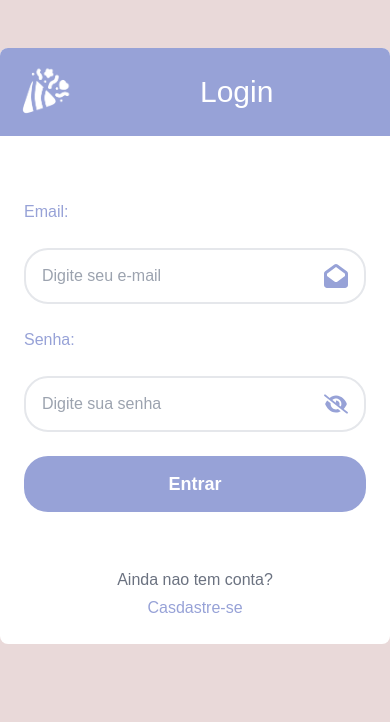
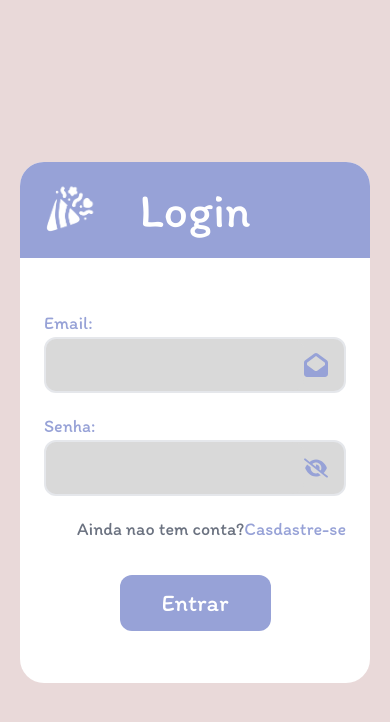
Before and after one commit to RafhaelMilanes/Front-end-PI, a Next.js app in the folder festa-pi-iesb/: page /signin in a window 390 px wide. Shown: the top 722 px of the page. Built offline with nearby package versions, Linux system fonts and the light colour scheme.

Commit message:
Alterações pontuais para padronização estética da pagina login e sua respectiva responsividade #10

```diff
--- a/festa-pi-iesb/src/app/(auth)/signin/page.tsx
+++ b/festa-pi-iesb/src/app/(auth)/signin/page.tsx
@@ -1,26 +1,23 @@
 import { SigninForm } from "@/components/auth/signin-form";
+import { Button } from "@/components/ui/button";
 import { Logo } from "@/components/ui/logo";
 import Link from "next/link";
 
 export default function Page() {
   return (
-    <div className="max-w-lg mx-auto mt-12 bg-white rounded-lg">
-        <div className="p-4 rounded-t-lg bg-[#97A2D7] flex flex-row items-center">
-            <Logo size={56} />
-            <h1 className="ml-32 text-white text-3xl">Login</h1>
+    <div className="w-[32rem] mx-5 bg-white rounded-3xl">
+        <div className="p-4 py-6 rounded-t-3xl bg-[#97A2D7] relative justify-center flex flex-row items-center">
+            <div className="absolute left-5">
+              <Logo size={56} />
+            </div>
+            <h1 className="flex text-white text-5xl">Login</h1>
         </div>
 
         <div className="p-6">
-            <div className=" mt-10 mb-14 flex flex-col gap-6">
+            <div className="my-7 flex flex-col">
                 <SigninForm />
             </div>
-            <div className="flex flex-col justify-center items-center gap-1 md:flex-row">
-                <div className="text-gray-500">Ainda nao tem conta?</div>
-                <Link href={"/signup"} className="hover:underline">
-                Casdastre-se
-                </Link>
-            </div>
-      </div>
+        </div>
     </div>
   );
 }
--- a/festa-pi-iesb/src/app/globals.css
+++ b/festa-pi-iesb/src/app/globals.css
@@ -2,11 +2,22 @@
 @tailwind components;
 @tailwind utilities;
 
-@import url("https://fonts.googleapis.com/css2?family=Rubik:ital,wght@0,300..900;1,300..900&display=swap");
 
 body {
-  font-family: "Rubik", sans-serif;
-  font-size: 16px;
+  font-family: "itim", sans-serif;
+  font-size: 18px;
   background-color: #e9d9d9;
   color: #97a2d7;
+  width: 100vw;
+  height: 100vh;
+  display: flex;
+  justify-content: center;
+  align-items: center;
 }
+
+@font-face {
+  font-family: "itim";
+  font-style: normal;
+  font-display: swap;
+  src: url(../assets/fonts/Itim-Regular.ttf) format("TrueType");
+}
--- a/festa-pi-iesb/src/components/auth/signin-form.tsx
+++ b/festa-pi-iesb/src/components/auth/signin-form.tsx
@@ -5,6 +5,7 @@ import { useState } from "react";
 import { Input } from "../ui/input";
 import { faEnvelopeOpen } from "@fortawesome/free-solid-svg-icons";
 import { Button } from "../ui/button";
+import Link from "next/link";
 
 export const SigninForm = () => {
     const router = useRouter();
@@ -32,6 +33,13 @@ export const SigninForm = () => {
                 password
             />
 
+            <div className="flex justify-center items-center self-end md:flex-row">
+                <p className="text-gray-500">Ainda nao tem conta?</p>
+                <Link href={"/signup"} className="hover:underline">
+                Casdastre-se
+                </Link>
+            </div>
+
             <Button label="Entrar" onClick={handleEnterButton} size={1}/>
         </>
     )
--- a/festa-pi-iesb/src/components/ui/button.tsx
+++ b/festa-pi-iesb/src/components/ui/button.tsx
@@ -7,8 +7,8 @@ type Props = {
 export const Button = ({ label, onClick, size }: Props) => {
   return (
     <div
-        className={`flex justify-center items-center cursor-pointer bg-[#97A2D7] text-white font-bold rounded-3xl  hover:bg-[#727ba8] transition duration-700 ease-in-out
-           ${size === 1 && 'h-14 text-lg'}
+        className={`flex justify-center items-center w-1/2 self-center mt-8 cursor-pointer bg-[#97A2D7] text-white rounded-xl hover:bg-[#727ba8] transition duration-700 ease-in-out
+           ${size === 1 && 'h-14 text-2xl'}
            ${size === 2 && 'h-10 text-md'}
            ${size === 3 && 'h-7 text-xs'}`}
         onClick={onClick}
--- a/festa-pi-iesb/src/components/ui/input.tsx
+++ b/festa-pi-iesb/src/components/ui/input.tsx
@@ -27,30 +27,27 @@ export const Input = ({
 }: Props) => {
   const [showPassword, setShowPassword] = useState(false);
   return (
-    <>
+    <div className="mb-5">
       {label && (
-        <div>
-          <label>{label}</label>
-        </div>
+          <label className="">{label}</label>
       )}
 
-      <div className="flex items-center h-14 rounded-3xl border-2 transition-colors duration-200 focus-within:border-[#97A2D7]">
+      <div className="flex items-center h-14 rounded-xl border-2 bg-[#D9D9D9] transition-colors duration-200 focus-within:border-[#97A2D7]">
         <input
           type={password && !showPassword ? "password" : "text"}
-          className="flex-1 outline-none h-full px-4 bg-transparent border-none"
-          placeholder={placeholder}
+          className="flex-1 outline-none h-full px-4 rounded-xl bg-[#D9D9D9] border-none"
           value={value}
           onChange={(e) => onChange && onChange(e.target.value)}
         />
-        {icon && <FontAwesomeIcon icon={icon} className="size-6 mr-4" />}
+        {icon && <FontAwesomeIcon icon={icon} className="size-6 mr-4 bg-[#D9D9D9]" />}
         {password && (
           <FontAwesomeIcon
             onClick={() => setShowPassword(!showPassword)}
             icon={showPassword ? faEye : faEyeSlash}
-            className="cursor-pointer mr-4 size-6 "
+            className="cursor-pointer mr-4 size-6 bg-[#D9D9D9]"
           />
         )}
       </div>
-    </>
+    </div>
   );
 };
--- a/festa-pi-iesb/tailwind.config.ts
+++ b/festa-pi-iesb/tailwind.config.ts
@@ -9,9 +9,12 @@ const config: Config = {
   theme: {
     extend: {
       colors: {
-        background: "var(--background)",
+        background: "#e9d9d9",
         foreground: "var(--foreground)",
       },
+      fontFamily: {
+        itim: ["itim"]
+      }
     },
   },
   plugins: [],
```
Also changed, not shown: festa-pi-iesb/src/assets/fonts/Itim-Regular.ttf (added).
